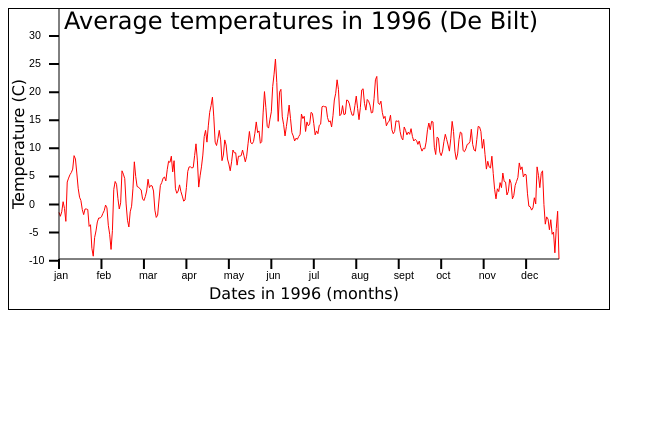
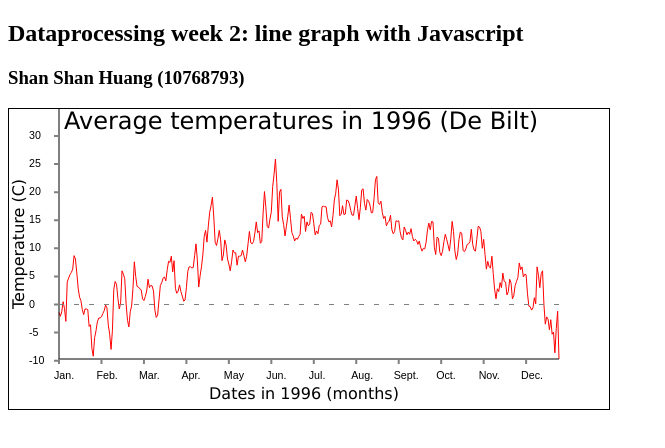
Before and after one commit to alcyoneum/Dataprocessing, a plain HTML site: page homework/week_2/temp1996.html in a window 1280 px wide. Shown: the whole page, without its empty margins (0-665 px from the left). Drawn offline with Linux system fonts and the light colour scheme.

Commit message:
updated the style

```diff
--- a/homework/week_2/temp1996.html
+++ b/homework/week_2/temp1996.html
@@ -2,22 +2,26 @@
 <! temp1996.html
 <!
 <! Dataprocessing week 2
-<! Shan Shan Huang
+<! Shan Shan Huang (10768793)
 <!
-<! Contains data with the dates and average temperatures in 1996 at
-<! the De Bilt weather station.
+<! Creates a line graph of the average temperatures in 1996
+<! at the De Bilt weather station.
 -->
+
 <!DOCTYPE html>
+
 <html>
 	<head>
 		<title>line graph with Javascript </title>
 	</head>
 	<body>
-		<canvas id="myCanvas" width="600" height="300"
-		style="border:1px solid #000000;">
+		<h2> Dataprocessing week 2: line graph with Javascript <h2>
+		<h3> Shan Shan Huang (10768793) </h3>
+
+		<canvas id='myCanvas' width='600' height='300'
+		style='border:1px solid #000000;''>
 		</canvas>
 
-		<!-- loads data to javascript -->
-		<script src="tempgraph1996.js"></script>
+		<script src='tempgraph1996.js'></script>
 	</body>
 </html>
--- a/homework/week_2/tempgraph1996.js
+++ b/homework/week_2/tempgraph1996.js
@@ -2,41 +2,38 @@
 * tempgraph1996.js
 *
 * Dataprocessing week 2
-* Shan Shan Huang
+* Shan Shan Huang (10768793)
 *
-* Creates a line graph of the average temperature in 1996
+* Creates a line graph of the average temperatures in 1996
 * at the De Bilt weather station.
 */
 
-function reqListener ()
-{
+// this function gets called when http request is completed
+function requestListener () {
+
 	// get rawdata of average temperatures in 1996
-	var data = this.responseText;
+	let data = this.responseText;
 
-	// create array with dates and temperatures; limit set on 366 days
-	var dateTemp = data.split('\n', 366);
+	// create array with dates and temperatures; limit set on 366 days (in 1996)
+	let dateTemp = data.split('\n', 366);
 
-	// make empty lists to store dates and temperatures seperately
-	var dateList = [];
-	var tempList = [];
+	let dateList = [];
+	let tempList = [];
 
-	// iterate over dates and temperatures
-	for (var i = 0; i < dateTemp.length; i++) {
+	// store Javascript dates and temperatures into seperate lists
+	for (let i = 0; i < dateTemp.length; i++) {
 
-		// split date and temperature
-		var dateTempList = dateTemp[i].split(',');
+		let dateTempList = dateTemp[i].split(',');
 
-		// format datestring (yyyymmdd) into ISO Date (yyyy-mm-dd)
-		var dateString = dateTempList[0];
-		var year = dateString.substring(0,4);
-		var month = dateString.substring(4,6);
-		var day = dateString.substring(6,8);
+		let dateString = dateTempList[0];
 
-		// store Javascript date into date list
-		var date = new Date(year + '-' + month + '-' + day);
+		// format datestring (yyyymmdd) into ISO date (yyyy-mm-dd)
+		let year = dateString.substring(0,4);
+		let month = dateString.substring(4,6);
+		let day = dateString.substring(6,8);
+		let date = new Date(year + '-' + month + '-' + day);
+
 		dateList.push(date);
-
-		// store temperature (Javascript numbers) into temperature list
 		tempList.push(Number(dateTempList[1]));
 	}
 
@@ -46,70 +43,65 @@ function reqListener ()
 	function createTransform(domain, range){
 
 		// domain: two-element array of the data bounds [domain_min, domain_max]
-	    var domain_min = domain[0];
-	    var domain_max = domain[1];
+	    let domain_min = domain[0];
+	    let domain_max = domain[1];
 
 	    // range: two-element array of the screen bounds [range_min, range_max]
-	    var range_min = range[0];
-	    var range_max = range[1];
+	    let range_min = range[0];
+	    let range_max = range[1];
 
 	    // formulas to calculate alpha and beta
-	   	var alpha = (range_max - range_min) / (domain_max - domain_min);
-	    var beta = range_max - alpha * domain_max;
+	   	let alpha = (range_max - range_min) / (domain_max - domain_min);
+	    let beta = range_max - alpha * domain_max;
 
 	    // returns the function for the linear transformation (y= a * x + b)
-	    return function(x){
+	    return function(x) {
 	      return alpha * x + beta;
 	    }
 	}
 
-	// get the lowest and highest temperatures in 1996
-	var minTemp = Math.min(...tempList);
-	var maxTemp = Math.max(...tempList);
+	// get lowest and highest temperatures in 1996
+	let minTemp = Math.min(...tempList);
+	let maxTemp = Math.max(...tempList);
 
-	// get the min and max dates in milisec
-	var minDate = Math.min(...dateList);
-	var maxDate = Math.max(...dateList);
+	// get min and max dates in milisec
+	let minDate = Math.min(...dateList);
+	let maxDate = Math.max(...dateList);
 
-	// min and max screen width and heights
-	var minWidth = 50;
-	var maxWidth = 550;
-	var minHeight = 50;
-	var maxHeight = 250;
+	// min and max screen width and height
+	let minWidth = 50;
+	let maxWidth = 550;
+	let minHeight = 50;
+	let maxHeight = 250;
 
-	// transform temperature data into screen coordinates
-	var temperatures = [];
-	var tempTransform = createTransform([maxTemp, minTemp],[minHeight,maxHeight]);
-	for (var i = 0; i < tempList.length; i++) {
-		var temperature = tempTransform(tempList[i]);
+	// transform temperatures into screen coordinates and store in new list
+	let temperatures = [];
+	let tempTransform = createTransform([maxTemp, minTemp],[minHeight,maxHeight]);
+	for (let i = 0; i < tempList.length; i++) {
+		let temperature = tempTransform(tempList[i]);
 
-		// store temperature coordinates in new list
-		temperatures.push(temperature)
+		temperatures.push(temperature);
 	}
 
-	// transform dates into screen coordinates
-	var dates = [];
-	var dateTransform = createTransform([minDate, maxDate],[minWidth,maxWidth]);
-	for (var i = 0; i < dateList.length; i++) {
-		var dateSec = dateList[i].getTime();
-		var date = dateTransform(dateSec);
+	// transform dates into screen coordinates and store in new list
+	let dates = [];
+	let dateTransform = createTransform([minDate, maxDate],[minWidth,maxWidth]);
+	for (let i = 0; i < dateList.length; i++) {
+		let dateSec = dateList[i].getTime();
+		let date = dateTransform(dateSec);
 
-		// store date coordinates in new list
-		dates.push(date)
+		dates.push(date);
 	}
 
-	// get canvas to draw line graph
-	var canvas = document.getElementById('myCanvas');
-	var ctx = canvas.getContext('2d');
+	let canvas = document.getElementById('myCanvas');
+	let ctx = canvas.getContext('2d');
 
 	// draw graph
 	ctx.beginPath();
 	ctx.lineWidth = 1;
 	ctx.strokeStyle='red';
 
-	// iterate over every date and temperature coordinate
-	for(var i = 0; i < dates.length; i++)
-	{
+	for(let i = 0; i < dates.length; i++) {
 		ctx.lineTo(dates[i],temperatures[i]);
 	}
 	ctx.stroke();
@@ -120,7 +112,7 @@ function reqListener ()
 
 	// draw x axis
 	ctx.beginPath();
-	ctx.strokeStyle='black'
+	ctx.strokeStyle='black';
 	ctx.moveTo(minWidth, maxHeight);
 	ctx.lineTo(maxWidth, maxHeight);
 	ctx.stroke();
@@ -131,9 +123,17 @@ function reqListener ()
 	ctx.lineTo(minWidth,maxHeight);
 	ctx.stroke();
 
+	// draw dashed line that shows freezing point (0 °C)
+	ctx.beginPath();
+	ctx.strokeStyle='grey';
+	ctx.setLineDash([5,10]);
+	ctx.moveTo(minWidth, tempTransform(0));
+	ctx.lineTo(maxWidth, tempTransform(0));
+	ctx.stroke();
+
 	// draw x-axis label: Dates in 1996 (months)
-	ctx.font = '12pt Verdana'
-	ctx.fillText('Dates in 1996 (months)', 200, 290)
+	ctx.font = '12pt Verdana';
+	ctx.fillText('Dates in 1996 (months)', 200, 290);
 
 	// draw rotated y-axis label: Temperature (°C)
 	ctx.save();
@@ -144,63 +144,64 @@ function reqListener ()
 	ctx.restore();
 
 	// set temperature values for ticks on the y-axis
-	var minTempTick = -100;
-	var maxTempTick = 300;
-	var nextTempTick = 50;
+	let minTempTick = -100;
+	let maxTempTick = 300;
+	let nextTempTick = 50;
 
-	// draw ticks and labels on y axis
+	// draw ticks and labels on y-axis
 	ctx.beginPath();
 	ctx.lineWidth = 2;
 
-	// iterate over every temperature tick on y-axis
-	for(var i = minTempTick; i <= maxTempTick; i += nextTempTick) {
-		var ticksTemp = tempTransform(i)
+	for(let i = minTempTick; i <= maxTempTick; i += nextTempTick) {
+		let ticksTemp = tempTransform(i)
 
 		// draw tick mark of length of 10px on y-axis
-		ctx.moveTo(50, ticksTemp)
-		ctx.lineTo(50 - 10, ticksTemp)
+		ctx.moveTo(50, ticksTemp);
+		ctx.lineTo(50 - 10, ticksTemp);
 
-		// convert temperatures from 0.1 celcius to celcius for labels
-		celcius = i/10
+		// convert temperatures from 0.1 celcius to celcius for tick labels
+		celcius = i/10;
 
 		// draw text value at that point
-		ctx.font = "8pt Arial";
-		ctx.fillText(celcius, 20, ticksTemp + 3)
+		ctx.font = '8pt Arial';
+		ctx.fillText(celcius, 20, ticksTemp + 3);
 	}
 	ctx.stroke();
-
-	// create list of month names
-	var months = ["jan", "feb", "mar", "apr", "may", "jun",
-				  "jul", "aug", "sept", "oct", "nov", "dec" ]
-	var monthTicks = []
 
 	// draw ticks and labels on x-axis
 	ctx.beginPath();
 	ctx.lineWidth = 2;
 
+	let monthTicks = [];
+
 	// iterate over days in 1996, increasing with 31days(1 month)
-	for (var i = 0; i <= 366; i+=31) {
-		var monthsec = dateList[i].getTime();
-		var monthTick = dateTransform(monthsec)
+	for (let i = 0; i <= 366; i+=31) {
+		let monthsec = dateList[i].getTime();
+		let monthTick = dateTransform(monthsec);
 
 		// store Tick coordinate of every month in a list
-		monthTicks.push(monthTick)
+		monthTicks.push(monthTick);
 
 		// draw tick mark of length 10px for every month on x-axis
-		ctx.moveTo(monthTick, 250)
-		ctx.lineTo(monthTick, 250 + 10)
+		ctx.moveTo(monthTick, 250);
+		ctx.lineTo(monthTick, 250 + 10);
 	}
 
-	// draw month labels on x axis
-	for (var i = 0; i < months.length; i++) {
-		ctx.font = "8pt Arial";
-		ctx.fillText(months[i], monthTicks[i] - 5,270)
+	let months = ['Jan.', 'Feb.', 'Mar.', 'Apr.', 'May', 'Jun.',
+				  'Jul.', 'Aug.', 'Sept.', 'Oct.', 'Nov.', 'Dec.'];
+
+	// draw month labels on x-axis
+	for (let i = 0; i < months.length; i++) {
+		ctx.font = '8pt Arial';
+		ctx.fillText(months[i], monthTicks[i] - 5,270);
 	}
 	ctx.stroke();
 
 }
 
-var oReq = new XMLHttpRequest();
-oReq.addEventListener("load", reqListener);
-oReq.open("GET", "https://raw.githubusercontent.com/alcyoneum/Dataprocessing/master/homework/week_2/tempdata1996.csv");
-oReq.send();
+// send HTTP request
+let request = new XMLHttpRequest();
+request.addEventListener('load', requestListener);
+let URL = 'https://raw.githubusercontent.com/alcyoneum/Dataprocessing/master/homework/week_2/tempdata1996.csv';
+request.open('GET', URL);
+request.send();
```
Also changed, not shown: index.html (+1 -1 lines), 3 other files.
